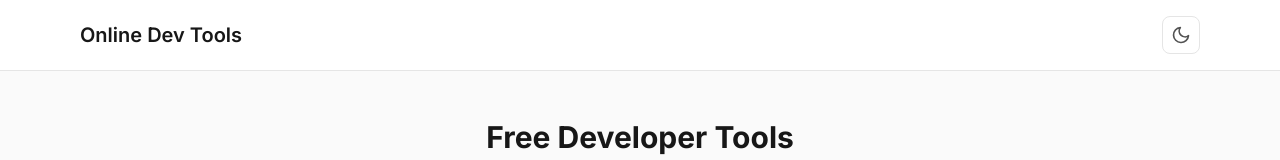
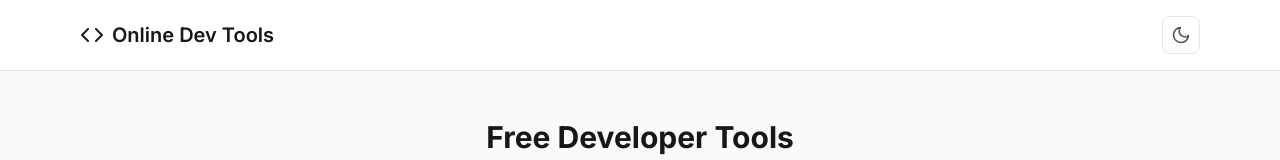
Before and after one commit to Power-Howdy/onlinedevtools, a Next.js app: page / in a window 1280 px wide. Shown: the top 160 px of the page. Built offline with nearby package versions, Linux system fonts and the light colour scheme; no server answers.

Commit message:
Header update

```diff
--- a/src/components/Header.tsx
+++ b/src/components/Header.tsx
@@ -7,8 +7,22 @@ export function Header() {
       <div className="max-w-6xl mx-auto px-4 py-4 flex items-center justify-between">
         <Link
           href="/"
-          className="text-xl font-semibold text-neutral-900 dark:text-neutral-100 hover:text-neutral-600 dark:hover:text-neutral-400 transition-colors"
+          className="flex items-center gap-2 text-xl font-semibold text-neutral-900 dark:text-neutral-100 hover:text-neutral-600 dark:hover:text-neutral-400 transition-colors"
         >
+          <svg
+            xmlns="http://www.w3.org/2000/svg"
+            viewBox="0 0 24 24"
+            fill="none"
+            stroke="currentColor"
+            strokeWidth="2"
+            strokeLinecap="round"
+            strokeLinejoin="round"
+            className="w-6 h-6 shrink-0"
+            aria-hidden
+          >
+            <path d="M16 18 22 12 16 6" />
+            <path d="M8 6 2 12 8 18" />
+          </svg>
           Online Dev Tools
         </Link>
         <ThemeSwitch />
```
